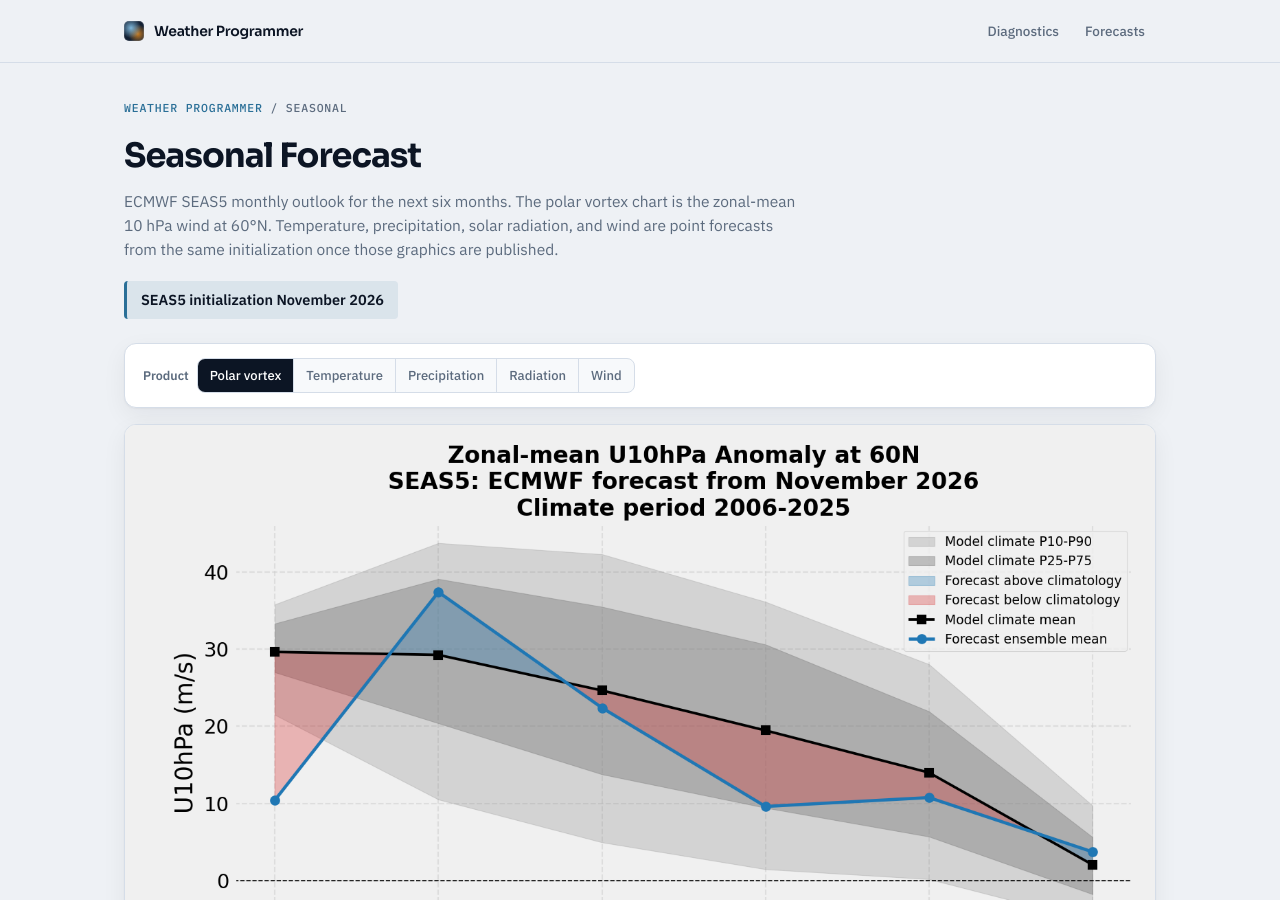
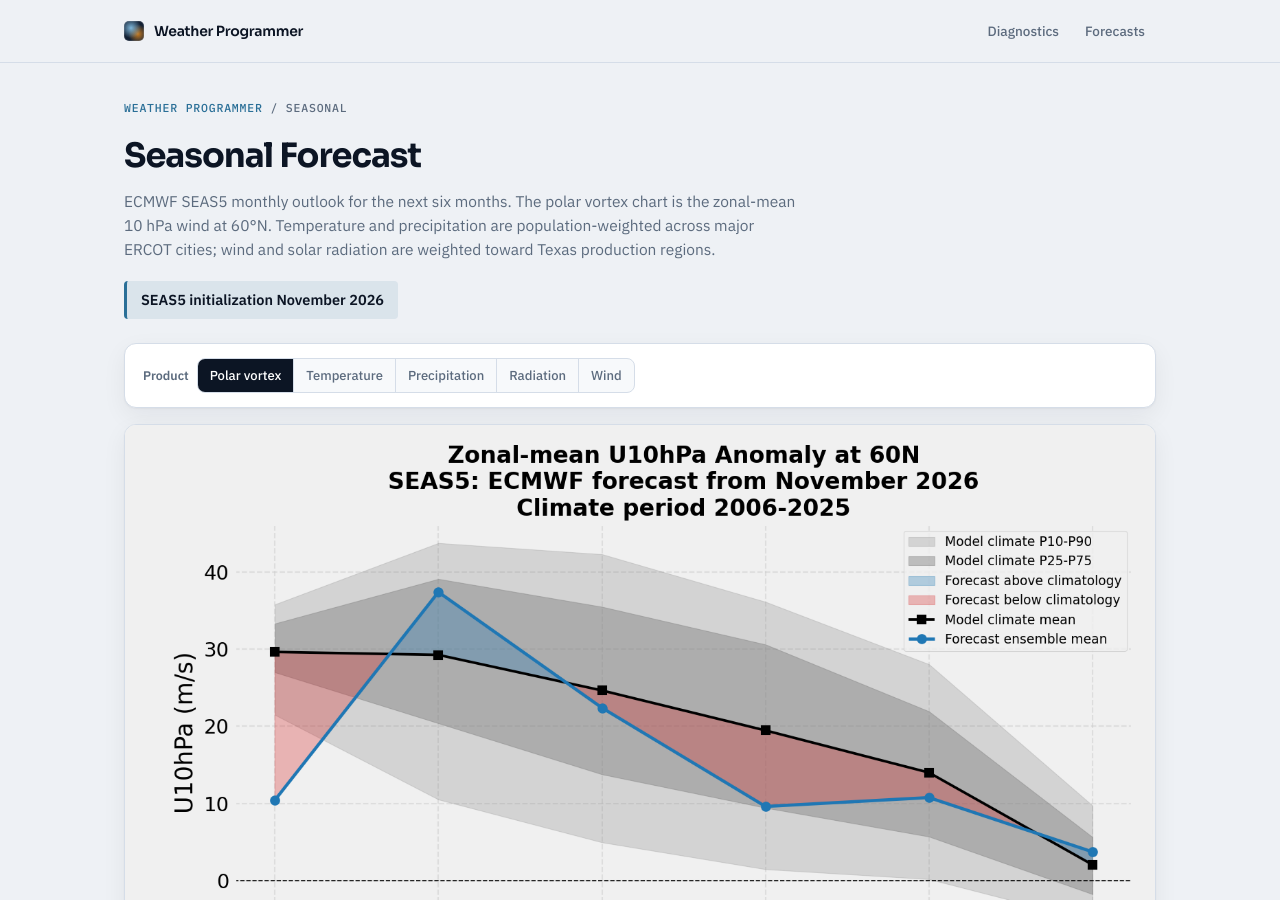
Before and after one commit to frontogenesis/frontogenesis.github.io, a Jekyll site: the page seasonal/index.html, which Jekyll copies as it is, in a window 1280 px wide and 900 px high. Built offline with Jekyll 4.4.1, drawn with Linux system fonts in a browser that asks for light colours; part of the change alters nothing that is shown.

Commit message:
Add November 2026 Texas SEAS5 temperature, precip, wind, and solar charts.
Co-authored-by: Cursor <cursoragent@cursor.com>

```diff
--- a/seasonal/index.html
+++ b/seasonal/index.html
@@ -31,9 +31,9 @@
     <h1>Seasonal Forecast</h1>
     <p class="lede">
       ECMWF SEAS5 monthly outlook for the next six months. The polar vortex
-      chart is the zonal-mean 10 hPa wind at 60°N. Temperature, precipitation,
-      solar radiation, and wind are point forecasts from the same initialization
-      once those graphics are published.
+      chart is the zonal-mean 10 hPa wind at 60°N. Temperature and precipitation
+      are population-weighted across major ERCOT cities; wind and solar radiation
+      are weighted toward Texas production regions.
     </p>
     <p class="status" id="status">Loading latest init…</p>
 
@@ -85,45 +85,45 @@
       temp: {
         file: "forecast_temp.png",
         label: "Temperature",
-        alt: "SEAS5 2 m temperature forecast and anomaly",
-        hint: "Top: ensemble mean and model climate. Bottom: forecast minus the lead-time-matched climate.",
+        alt: "SEAS5 Texas ERCOT population-weighted 2 m temperature forecast and anomaly",
+        hint: "Top: monthly means as flat steps. Bottom: forecast minus the lead-time-matched climate.",
         paragraphs: [
-          "Monthly-mean 2 m temperature at the published point, from the SEAS5 ensemble.",
-          "The upper panel is the ensemble mean and the lead-time-matched model-climate mean. The lower panel is their difference. Warm anomalies are red and cold anomalies are blue.",
-          "Each figure is one location, the latitude and longitude used for the latest plot. Lead months run from 1 through 6."
+          "Monthly-mean 2 m temperature from the SEAS5 ensemble, population-weighted across Houston, Dallas–Fort Worth, San Antonio, and Austin.",
+          "The upper panel is the ensemble mean and the lead-time-matched model-climate mean. Each month is drawn as a flat step so the value is for the whole month, not a transition after the first day. The lower panel is their difference: warm anomalies are red and cold anomalies are blue.",
+          "Lead months run from 1 through 6."
         ]
       },
       precip: {
         file: "forecast_precip.png",
         label: "Precipitation",
-        alt: "SEAS5 precipitation forecast and anomaly",
-        hint: "Top: ensemble mean and model climate. Bottom: forecast minus the lead-time-matched climate.",
+        alt: "SEAS5 Texas ERCOT population-weighted precipitation forecast and anomaly",
+        hint: "Top: monthly means as flat steps. Bottom: forecast minus the lead-time-matched climate.",
         paragraphs: [
-          "Monthly-mean total precipitation at the published point, from the SEAS5 ensemble.",
-          "The upper panel is the ensemble mean and the lead-time-matched model-climate mean. The lower panel is their difference. Wetter than the climate mean is green; drier is brown.",
-          "Each figure is one location, the latitude and longitude used for the latest plot. Lead months run from 1 through 6."
+          "Monthly-mean total precipitation from the SEAS5 ensemble, population-weighted across Houston, Dallas–Fort Worth, San Antonio, and Austin.",
+          "The upper panel is the ensemble mean and the lead-time-matched model-climate mean, drawn as flat monthly steps. The lower panel is their difference: wetter than the climate mean is green; drier is brown.",
+          "Lead months run from 1 through 6."
         ]
       },
       radiation: {
         file: "forecast_radiation.png",
         label: "Radiation",
-        alt: "SEAS5 surface solar radiation forecast and anomaly",
-        hint: "Top: ensemble mean and model climate. Bottom: forecast minus the lead-time-matched climate.",
+        alt: "SEAS5 Texas solar-region surface solar radiation forecast and anomaly",
+        hint: "Top: monthly means as flat steps. Bottom: forecast minus the lead-time-matched climate.",
         paragraphs: [
-          "Monthly-mean downward surface solar radiation at the published point, from the SEAS5 ensemble.",
-          "The upper panel is the ensemble mean and the lead-time-matched model-climate mean. The lower panel is their difference. More radiation than the climate mean is orange; less is gray.",
-          "Each figure is one location, the latitude and longitude used for the latest plot. Lead months run from 1 through 6."
+          "Monthly-mean downward surface solar radiation from the SEAS5 ensemble, weighted across Brady, Midland, Pecos, and San Angelo.",
+          "The upper panel is the ensemble mean and the lead-time-matched model-climate mean, drawn as flat monthly steps. The lower panel is their difference: more radiation than the climate mean is orange; less is gray.",
+          "Lead months run from 1 through 6."
         ]
       },
       wind: {
         file: "forecast_wind.png",
         label: "Wind",
-        alt: "SEAS5 10 m wind speed forecast and anomaly",
-        hint: "Top: ensemble mean and model climate. Bottom: forecast minus the lead-time-matched climate.",
+        alt: "SEAS5 Texas wind-region 10 m wind speed forecast and anomaly",
+        hint: "Top: monthly means as flat steps. Bottom: forecast minus the lead-time-matched climate.",
         paragraphs: [
-          "Monthly-mean 10 m wind speed at the published point, from the SEAS5 ensemble. Speed is computed from the zonal and meridional components.",
-          "The upper panel is the ensemble mean and the lead-time-matched model-climate mean. The lower panel is their difference.",
-          "Each figure is one location, the latitude and longitude used for the latest plot. Lead months run from 1 through 6."
+          "Monthly-mean 10 m wind speed from the SEAS5 ensemble, weighted across Abilene, Midland, Amarillo, and Corpus Christi. Speed is computed from the zonal and meridional components.",
+          "The upper panel is the ensemble mean and the lead-time-matched model-climate mean, drawn as flat monthly steps. The lower panel is their difference.",
+          "Lead months run from 1 through 6."
         ]
       }
     };
--- a/seasonal/meta.json
+++ b/seasonal/meta.json
@@ -1,7 +1,11 @@
 {
   "init": "2026-11",
-  "updated_utc": "2026-11-06T20:15:14Z",
+  "updated_utc": "2026-11-08T19:20:58Z",
   "files": [
-    "forecast_polar_vortex.png"
+    "forecast_polar_vortex.png",
+    "forecast_temp.png",
+    "forecast_precip.png",
+    "forecast_radiation.png",
+    "forecast_wind.png"
   ]
 }
```
Also changed, not shown: seasonal/forecast_precip.png (added), seasonal/forecast_radiation.png (added), seasonal/forecast_temp.png (added), seasonal/forecast_wind.png (added).
